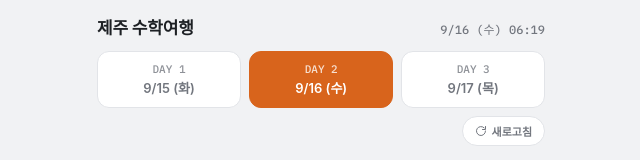
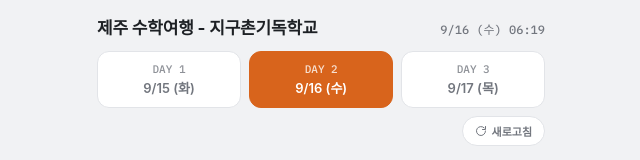
Before and after one commit to gemini4casper-dev/202609jeju, a plain HTML site: page 2026jeju/index.html in a window 1280 px wide. Shown: the top 160 px of the page, without its empty margins (319-959 px from the left). Drawn offline with Linux system fonts and the light colour scheme.

Commit message:
2026jeju 사본 제목을 '제주 수학여행 - 지구촌기독학교'로 변경

```diff
--- a/2026jeju/index.html
+++ b/2026jeju/index.html
@@ -3,7 +3,7 @@
 <head>
 <meta charset="UTF-8">
 <meta name="viewport" content="width=device-width, initial-scale=1, viewport-fit=cover">
-<title>제주 수학여행</title>
+<title>제주 수학여행 - 지구촌기독학교</title>
 <link rel="stylesheet" href="https://fonts.googleapis.com/css2?family=IBM+Plex+Mono:wght@500;600;700&display=swap">
 <style>
   :root {
@@ -308,7 +308,7 @@
 <div class="app">
   <header>
     <div class="title-row">
-      <h1>제주 수학여행</h1>
+      <h1>제주 수학여행 - 지구촌기독학교</h1>
       <span class="clock mono" id="clock"></span>
     </div>
     <div class="tabs" id="tabs"></div>
```
